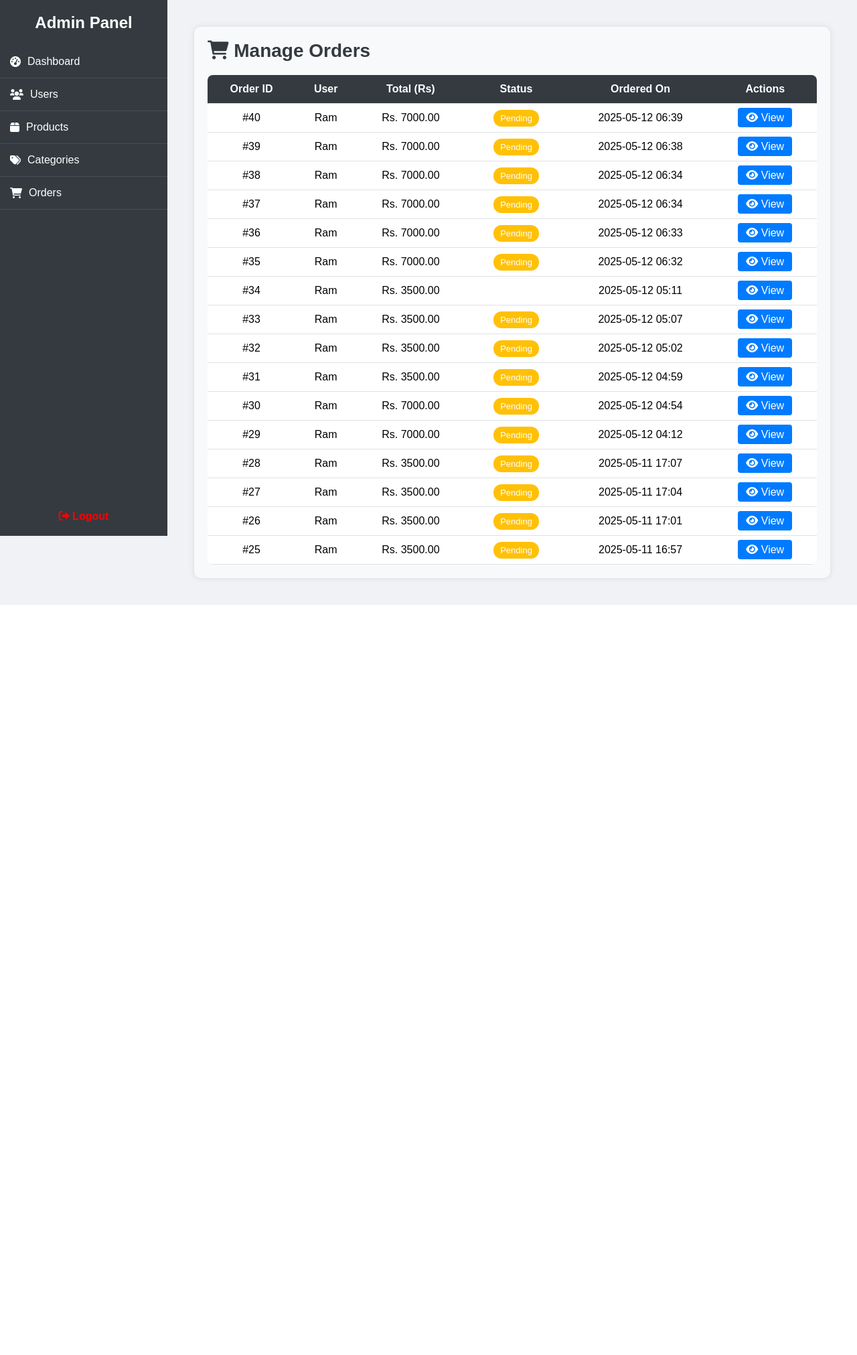
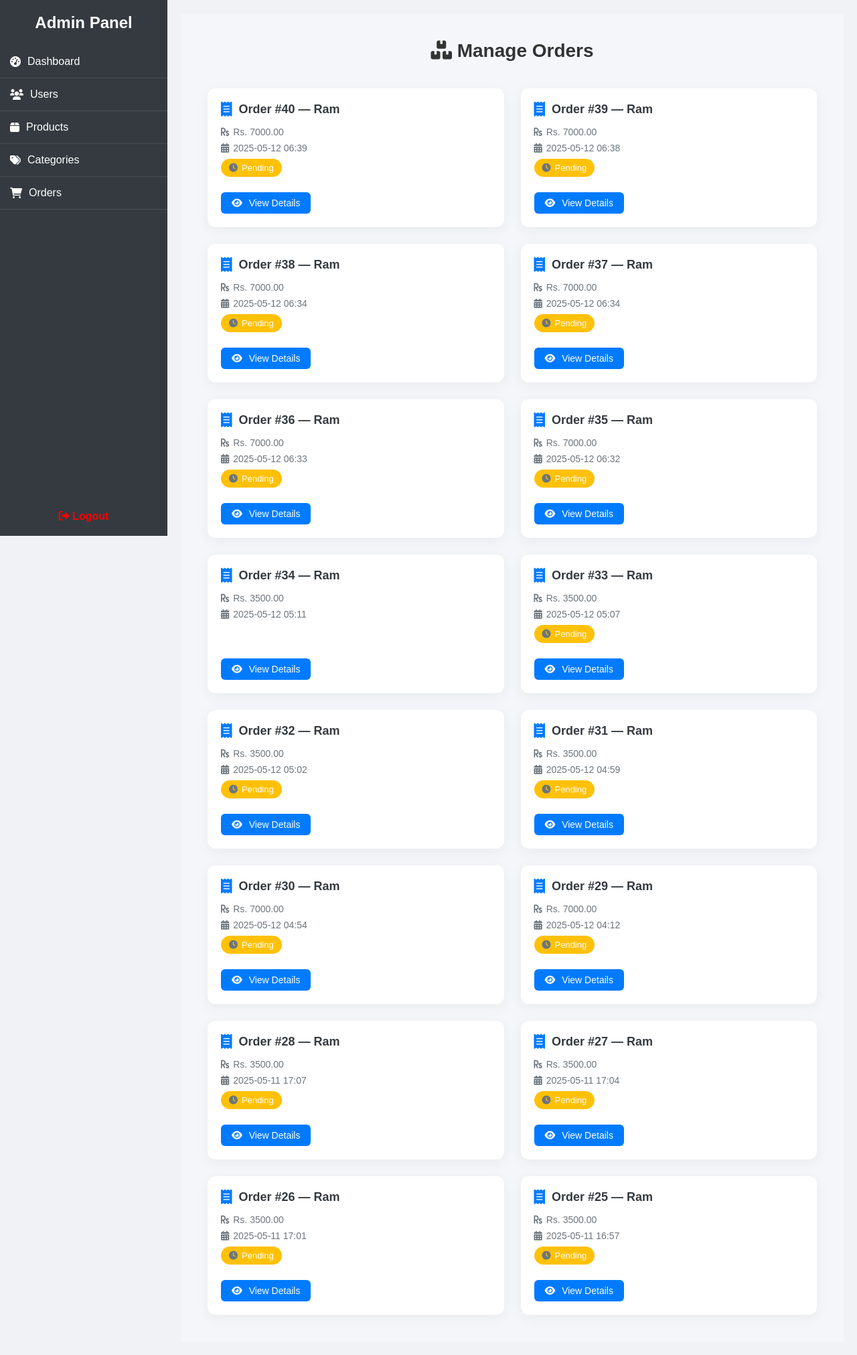
Before and after one commit to KumarDha34/Django-Ecommerce-project, a Django app: page /accounts/admin/orders/ in a window 1280 px wide. Shown: the whole page at 67% size. Before the commit the page ends 903 px from the top, so only its background shows below. Run offline with Django 5.2, Linux system fonts and the light colour scheme; data comes from the database, SQL or seed files in the repository.

Commit message:
Update Admin Order

```diff
--- a/accounts/templates/accounts/admin_orders.html
+++ b/accounts/templates/accounts/admin_orders.html
@@ -1,69 +1,76 @@
 {% extends 'accounts/admin_dashboard.html' %}
 {% load static %}
 {% block content %}
+
 <style>
-    .orders-container {
-        padding: 20px;
-        background-color: #f8f9fa;
-        border-radius: 10px;
-        box-shadow: 0 0 10px rgba(0,0,0,0.1);
-        margin: 20px;
+    .orders-wrapper {
+        padding: 40px;
+        background: #f4f6f9;
+        min-height: 100vh;
     }
 
-    .orders-header {
-        display: flex;
-        justify-content: space-between;
-        align-items: center;
+    .order-grid {
+        display: grid;
+        grid-template-columns: repeat(auto-fill, minmax(320px, 1fr));
+        gap: 25px;
     }
 
-    .orders-header h2 {
-        color: #343a40;
-        font-size: 28px;
+    .order-card {
+        background: #fff;
+        border-radius: 12px;
+        box-shadow: 0 5px 20px rgba(0, 0, 0, 0.05);
+        padding: 20px;
+        display: flex;
+        flex-direction: column;
+        justify-content: space-between;
+        transition: transform 0.3s ease;
+        position: relative;
     }
 
-    table {
-        width: 100%;
-        border-collapse: collapse;
-        margin-top: 20px;
-        background-color: #fff;
-        border-radius: 8px;
-        overflow: hidden;
+    .order-card:hover {
+        transform: translateY(-5px);
     }
 
-    thead {
-        background-color: #343a40;
-        color: #fff;
+    .order-header {
+        display: flex;
+        align-items: center;
+        gap: 10px;
+        margin-bottom: 15px;
     }
 
-    th, td {
-        padding: 12px 15px;
-        text-align: center;
-        border-bottom: 1px solid #dee2e6;
+    .order-header i {
+        font-size: 22px;
+        color: #007bff;
     }
 
-    tbody tr:hover {
-        background-color: #f1f1f1;
+    .order-title {
+        font-size: 18px;
+        font-weight: 600;
+        color: #343a40;
     }
 
-    a.view-link {
-        background-color: #007bff;
-        color: #fff;
-        padding: 6px 12px;
-        border-radius: 4px;
-        text-decoration: none;
-        transition: 0.3s;
+    .order-meta {
+        font-size: 14px;
+        color: #6c757d;
+        margin-bottom: 8px;
+        display: flex;
+        align-items: center;
+        gap: 6px;
     }
 
-    a.view-link:hover {
-        background-color: #0056b3;
+    .order-meta i {
+        color: #6c757d;
     }
 
     .status-badge {
-        padding: 5px 10px;
-        border-radius: 12px;
-        color: #fff;
+        padding: 6px 12px;
+        border-radius: 20px;
+        color: white;
+        font-weight: 500;
         font-size: 13px;
-        font-weight: 500;
+        display: inline-flex;
+        align-items: center;
+        gap: 6px;
     }
 
     .status-Pending {
@@ -77,42 +84,80 @@
     .status-Delivered {
         background-color: #28a745;
     }
+
+    .view-btn {
+        align-self: flex-start;
+        margin-top: 15px;
+        background-color: #007bff;
+        color: white;
+        padding: 8px 16px;
+        border-radius: 6px;
+        text-decoration: none;
+        font-size: 14px;
+        transition: background-color 0.3s;
+    }
+
+    .view-btn i {
+        margin-right: 6px;
+    }
+
+    .view-btn:hover {
+        background-color: #0056b3;
+    }
+
+    .no-orders {
+        text-align: center;
+        font-size: 18px;
+        color: #888;
+        margin-top: 40px;
+    }
+
+    .orders-title {
+        text-align: center;
+        font-size: 28px;
+        font-weight: bold;
+        margin-bottom: 40px;
+        color: #333;
+    }
+
 </style>
 
-<div class="orders-container">
-    <div class="orders-header">
-        <h2><i class="fas fa-shopping-cart"></i> Manage Orders</h2>
+<div class="orders-wrapper">
+    <h2 class="orders-title"><i class="fas fa-boxes"></i> Manage Orders</h2>
+
+    {% if orders %}
+    <div class="order-grid">
+        {% for order in orders %}
+        <div class="order-card">
+            <div>
+                <div class="order-header">
+                    <i class="fas fa-receipt"></i>
+                    <div class="order-title">Order #{{ order.id }} — {{ order.user.username }}</div>
+                </div>
+                <div class="order-meta"><i class="fas fa-rupee-sign"></i> Rs. {{ order.total_price }}</div>
+                <div class="order-meta"><i class="fas fa-calendar-alt"></i> {{ order.order_date|date:"Y-m-d H:i" }}</div>
+                <div class="order-meta">
+                    <span class="status-badge status-{{ order.status }}">
+                        {% if order.status == "Pending" %}
+                            <i class="fas fa-clock"></i>
+                        {% elif order.status == "Shipped" %}
+                            <i class="fas fa-shipping-fast"></i>
+                        {% elif order.status == "Delivered" %}
+                            <i class="fas fa-check-circle"></i>
+                        {% endif %}
+                        {{ order.status }}
+                    </span>
+                </div>
+            </div>
+            <a href="{% url 'order_detail' order.id %}" class="view-btn">
+                <i class="fas fa-eye"></i> View Details
+            </a>
+        </div>
+        {% endfor %}
     </div>
+    {% else %}
+        <div class="no-orders"><i class="fas fa-box-open"></i> No orders found.</div>
+    {% endif %}
+</div>
 
-    <table>
-        <thead>
-            <tr>
-                <th>Order ID</th>
-                <th>User</th>
-                <th>Total (Rs)</th>
-                <th>Status</th>
-                <th>Ordered On</th>
-                <th>Actions</th>
-            </tr>
-        </thead>
-        <tbody>
-            {% for order in orders %}
-            <tr>
-                <td>#{{ order.id }}</td>
-                <td>{{ order.user.username }}</td>
-                <td>Rs. {{ order.total_price }}</td>
-                <td>
-                    <span class="status-badge status-{{ order.status }}">{{ order.status }}</span>
-                </td>
-                <td>{{ order.order_date|date:"Y-m-d H:i" }}</td>
-                <td>
-                    <a href="{% url 'order_detail' order.id %}" class="view-link"><i class="fas fa-eye"></i> View</a>
-                </td>
-            </tr>
-            {% empty %}
-            <tr><td colspan="6">No orders found.</td></tr>
-            {% endfor %}
-        </tbody>
-    </table>
-</div>
 {% endblock %}
```
